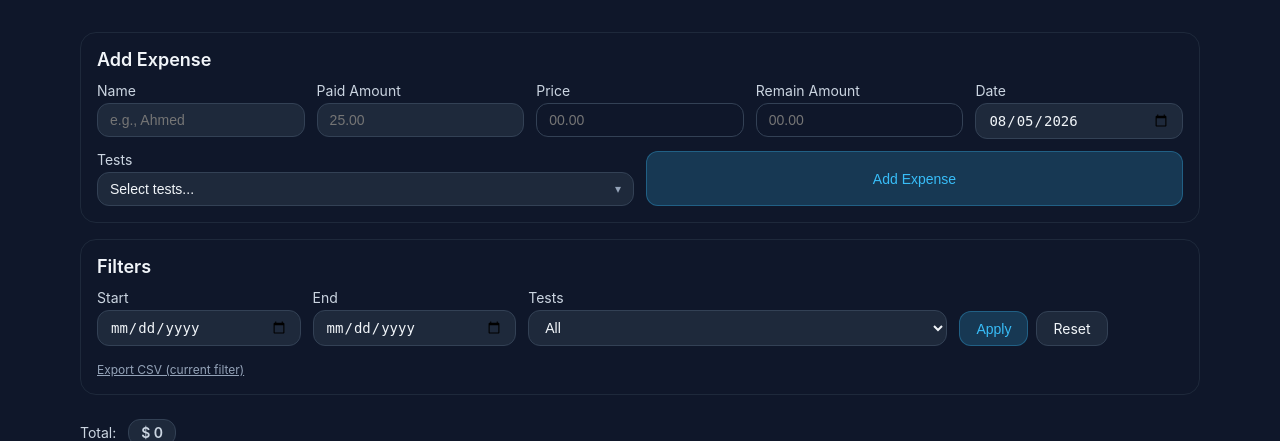
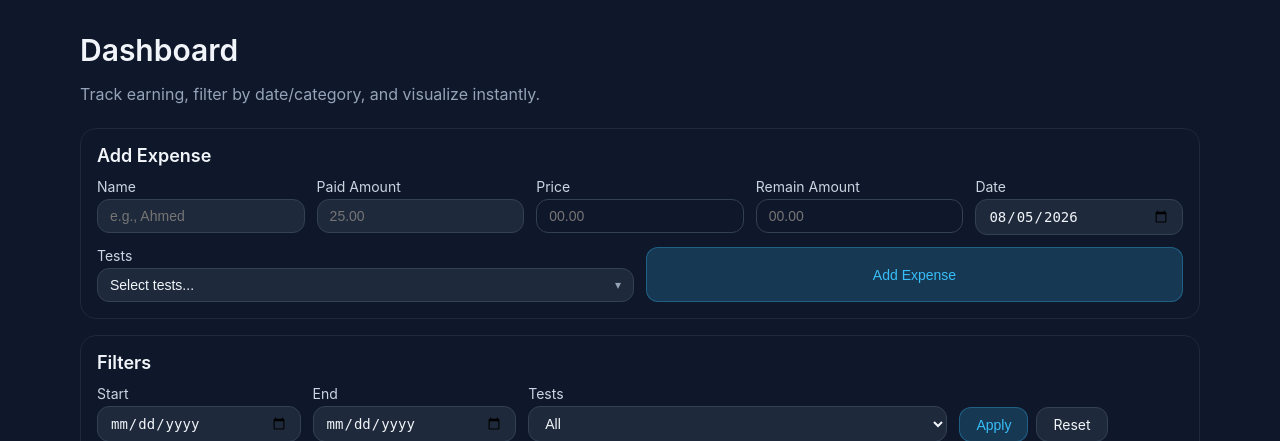
Before and after one commit to MahmoudAlQataa/Simple-POS-System, a Flask app: page / in a window 1280 px wide. Shown: the part 68-509 px from the top of the page. Run offline with Flask 3, Linux system fonts and the light colour scheme.

Commit message:
Edit: the ui

```diff
--- a/templates/index.html
+++ b/templates/index.html
@@ -3,10 +3,10 @@
 {% block title %}Dashboard · POS{% endblock %}
 
 {% block content %}
-<!-- <h1 class="page-title">Dashboard</h1>
+<h1 class="page-title">Dashboard</h1>
 <p class="page-subtitle">
-  Track spending, filter by date/category, and visualize instantly.
-</p> -->
+  Track earning, filter by date/category, and visualize instantly.
+</p>
 
 <!-- Filters + Add form -->
 <div class="grid-layout">
--- a/templates/settings.html
+++ b/templates/settings.html
@@ -1,6 +1,6 @@
 {% extends "base.html" %}
 
-{% block title %}Settings · Expense Tracker{% endblock %}
+{% block title %}Settings · POS{% endblock %}
 
 {% block content %}
 <h1 class="page-title">Settings</h1>
```
